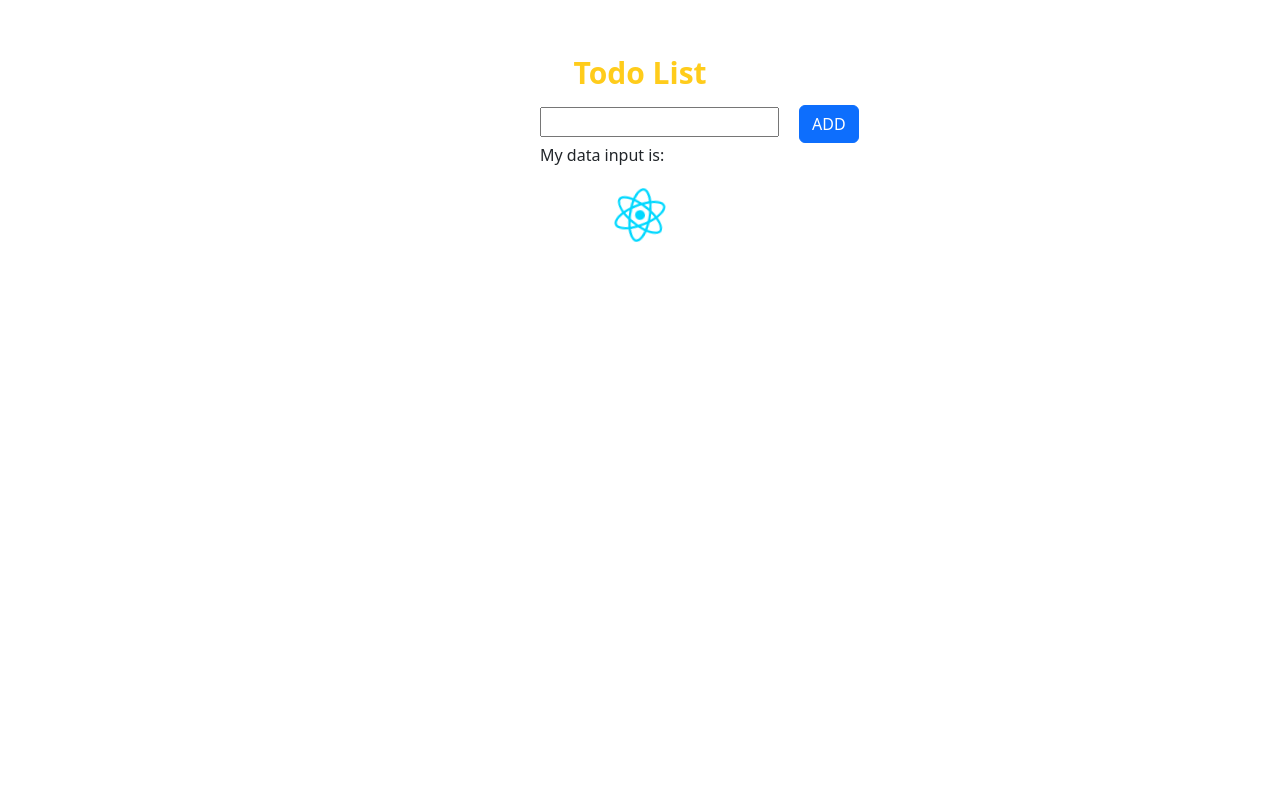
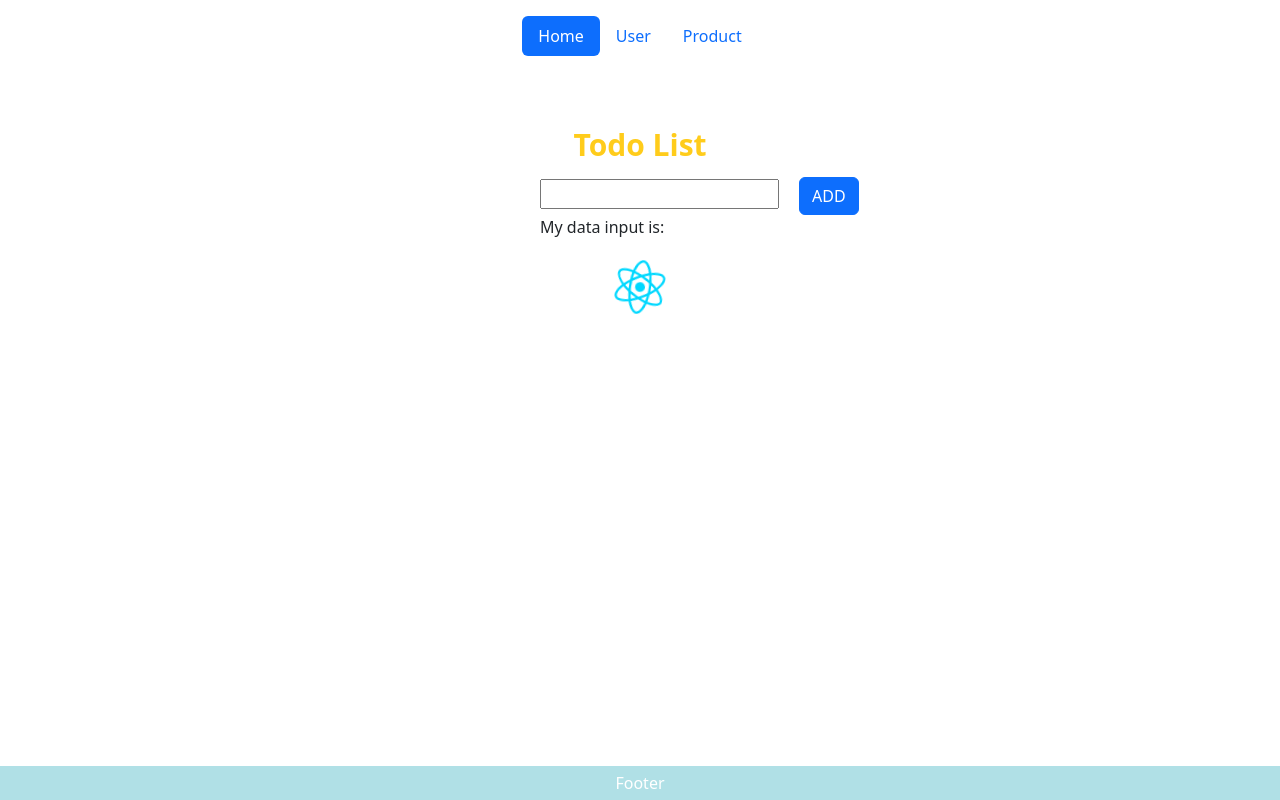
Before and after one commit to trunggcao/study, a React (Vite) app: page / in a window 1280 px wide. Built offline with nearby package versions, Linux system fonts and the light colour scheme.

Commit message:
Header & Footer, index route

```diff
--- a/src/App.jsx
+++ b/src/App.jsx
@@ -1,60 +1,14 @@
 import './components/todo/todo.css'
-import LogoImg from './assets/react.svg'
-import TodoNew from './components/todo/TodoNew'
-import TodoBody from './components/todo/TodoBody'
-import { useState } from 'react'
+import HeaderComponent from './components/header/header'
+import FooterComponent from './components/footer/footer'
+import './components/footer/footer.css'
+import { Outlet } from 'react-router-dom'
 const App = () => {
-
-  const myName = "Trung dep trai";
-  const myAge = 21;
-
-  const [todoList, setTodoList] = useState([
-
-  ])
-
-  const addNewToDo = (name) => {
-    const newTodo = {
-      id: randomIntFromInterval(1, 10000),
-      name: name
-
-    }
-    setTodoList([...todoList, newTodo])
-  }
-
-  const deleteToDo = (value) => {
-    const result = todoList.filter(item => item.id !== value)
-    setTodoList(result)
-  }
-
-
-  function randomIntFromInterval(min, max) { // min and max included
-    return Math.floor(Math.random() * (max - min + 1) + min);
-  }
-
-
   return (
     <>
-      <div className="todo-container">
-        <div className="title"> Todo List</div>
-        <TodoNew
-          addNewToDo={addNewToDo}
-        />
-        {todoList.length > 0 ?
-          <TodoBody
-            myName={myName}
-            myAge={myAge}
-            todoList={todoList}
-            deleteToDo={deleteToDo}
-          />
-
-          :
-          <div className='todo-logo'>
-            <img src={LogoImg} className='logo' />
-          </div>
-        }
-
-
-      </div>
+      <HeaderComponent />
+      <Outlet />
+      <FooterComponent />
 
     </>
   )
--- /dev/null
+++ b/src/components/footer/footer.css
@@ -0,0 +1,10 @@
+.footer {
+    position: fixed;
+    padding: 5px;
+    left: 0;
+    bottom: 0;
+    width: 100%;
+    background-color: powderblue;
+    color: white;
+    text-align: center;
+}
--- /dev/null
+++ b/src/components/footer/footer.jsx
@@ -0,0 +1,8 @@
+const FooterComponent = () => {
+    return (
+        <div className="footer">Footer</div>
+    )
+
+}
+
+export default FooterComponent
--- /dev/null
+++ b/src/components/header/header.jsx
@@ -0,0 +1,15 @@
+import { Link, NavLink } from "react-router-dom"
+
+const HeaderComponent = () => {
+    return (
+        <header className="d-flex justify-content-center py-3">
+            <ul className="nav nav-pills">
+                <li className="nav-item"><NavLink to="/#" className="nav-link">Home</NavLink></li>
+                <li className="nav-item"><NavLink to="/users" className="nav-link">User</NavLink></li>
+                <li className="nav-item"><NavLink to="/products" className="nav-link">Product</NavLink></li>
+            </ul>
+        </header>
+    )
+}
+
+export default HeaderComponent
--- /dev/null
+++ b/src/components/todo/TodoApp.jsx
@@ -0,0 +1,56 @@
+import LogoImg from '../../assets/react.svg'
+import TodoNew from './TodoNew'
+import TodoBody from './TodoBody'
+import { useState } from 'react'
+
+const TodoApp = () => {
+    const myName = "Trung dep trai";
+    const myAge = 21;
+
+    const [todoList, setTodoList] = useState([
+
+    ])
+
+    const addNewToDo = (name) => {
+        const newTodo = {
+            id: randomIntFromInterval(1, 10000),
+            name: name
+
+        }
+        setTodoList([...todoList, newTodo])
+    }
+
+    const deleteToDo = (value) => {
+        const result = todoList.filter(item => item.id !== value)
+        setTodoList(result)
+    }
+
+
+    function randomIntFromInterval(min, max) { // min and max included
+        return Math.floor(Math.random() * (max - min + 1) + min);
+    }
+
+    return (
+        <div className="todo-container">
+            <div className="title"> Todo List</div>
+            <TodoNew
+                addNewToDo={addNewToDo}
+            />
+            {todoList.length > 0 ?
+                <TodoBody
+                    myName={myName}
+                    myAge={myAge}
+                    todoList={todoList}
+                    deleteToDo={deleteToDo}
+                />
+
+                :
+                <div className='todo-logo'>
+                    <img src={LogoImg} className='logo' />
+                </div>
+            }
+        </div>
+    )
+}
+
+export default TodoApp
--- a/src/main.jsx
+++ b/src/main.jsx
@@ -10,11 +10,26 @@ import LoginPage from './pages/login.jsx';
 import RegisterPage from './pages/register.jsx';
 import UserPage from './pages/user.jsx';
 import ProductPage from './pages/product.jsx';
+import TodoApp from './components/todo/TodoApp.jsx';
 
 const router = createBrowserRouter([
   {
     path: "/",
     element: <App />,
+    children: [
+      {
+        index: true,
+        element: <TodoApp />
+      },
+      {
+        path: "/users",
+        element: <UserPage />,
+      },
+      {
+        path: "/products",
+        element: <ProductPage />
+      }
+    ]
   },
   {
     path: "/login",
@@ -23,15 +38,7 @@ const router = createBrowserRouter([
   {
     path: "/register",
     element: <RegisterPage />,
-  },
-  {
-    path: "/users",
-    element: <UserPage />,
-  },
-  {
-    path: "/products",
-    element: <ProductPage />
-  },
+  }
 ]);
 
 createRoot(document.getElementById('root')).render(
```
